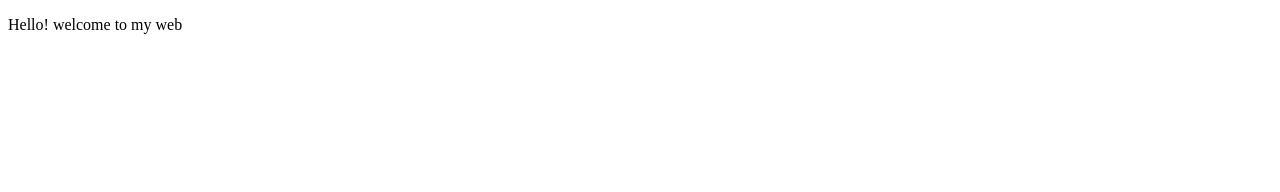
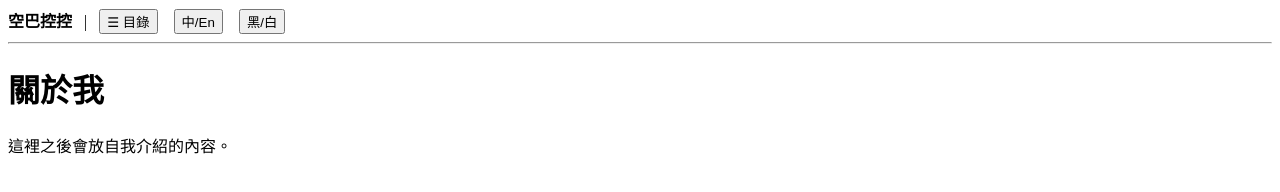
Before and after one commit to 0888O/myweb, a plain HTML site: page index.html in a window 1280 px wide. Drawn offline with Linux system fonts and the light colour scheme.

Commit message:
Update index.html

```diff
--- a/index.html
+++ b/index.html
@@ -3,9 +3,26 @@
 <head>
     <meta charset="UTF-8">
     <meta name="viewport" content="width=device-width, initial-scale=1.0">
-    <title>08web</title>
+    <title>08880</title>
+    <link rel="stylesheet" href="https://fonts.googleapis.com/css2?family=Inter:opsz,wght@14..32,300;14..32,400;14..32,600;14..32,700;14..32,800&display=swap"  rel="stylesheet">
+    <link rel="stylesheet" href="https://cdnjs.cloudflare.com/ajax/libs/font-awesome/6.0.0-beta3/css/all.min.css">
 </head>
 <body>
-    <p>Hello! welcome to my web</p>
+    <div>
+        <span><strong>空巴控控</strong></span>
+        &nbsp;&nbsp;|&nbsp;&nbsp;
+        <button type="button">☰ 目錄</button>
+        &nbsp;&nbsp;
+        <button type="button">中/En</button>
+        &nbsp;&nbsp;
+        <button type="button">黑/白</button>
+    </div>
+
+    <hr>
+
+    <main>
+        <h1>關於我</h1>
+        <p>這裡之後會放自我介紹的內容。</p>
+    </main>
 </body>
 </html>
```
